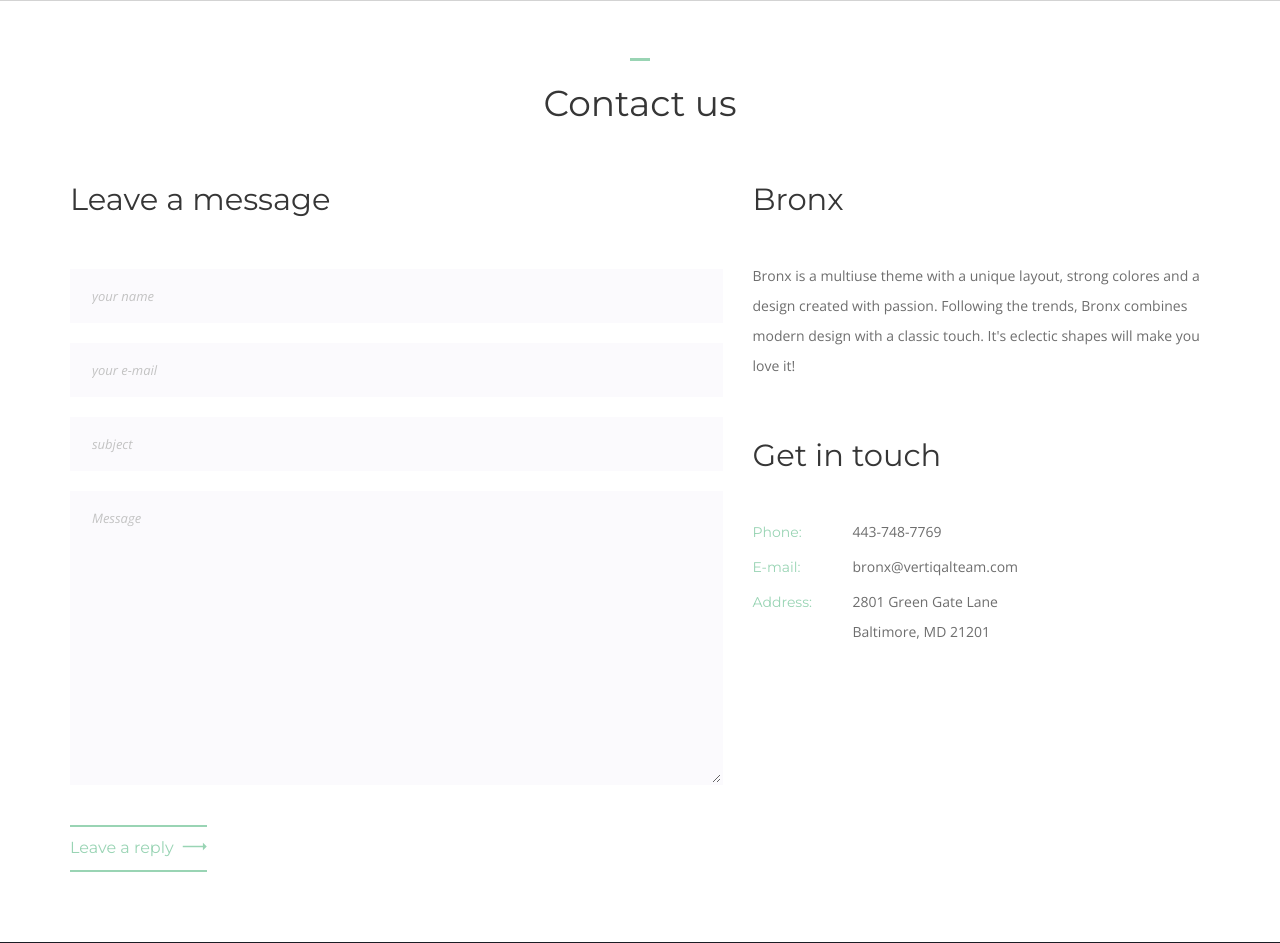
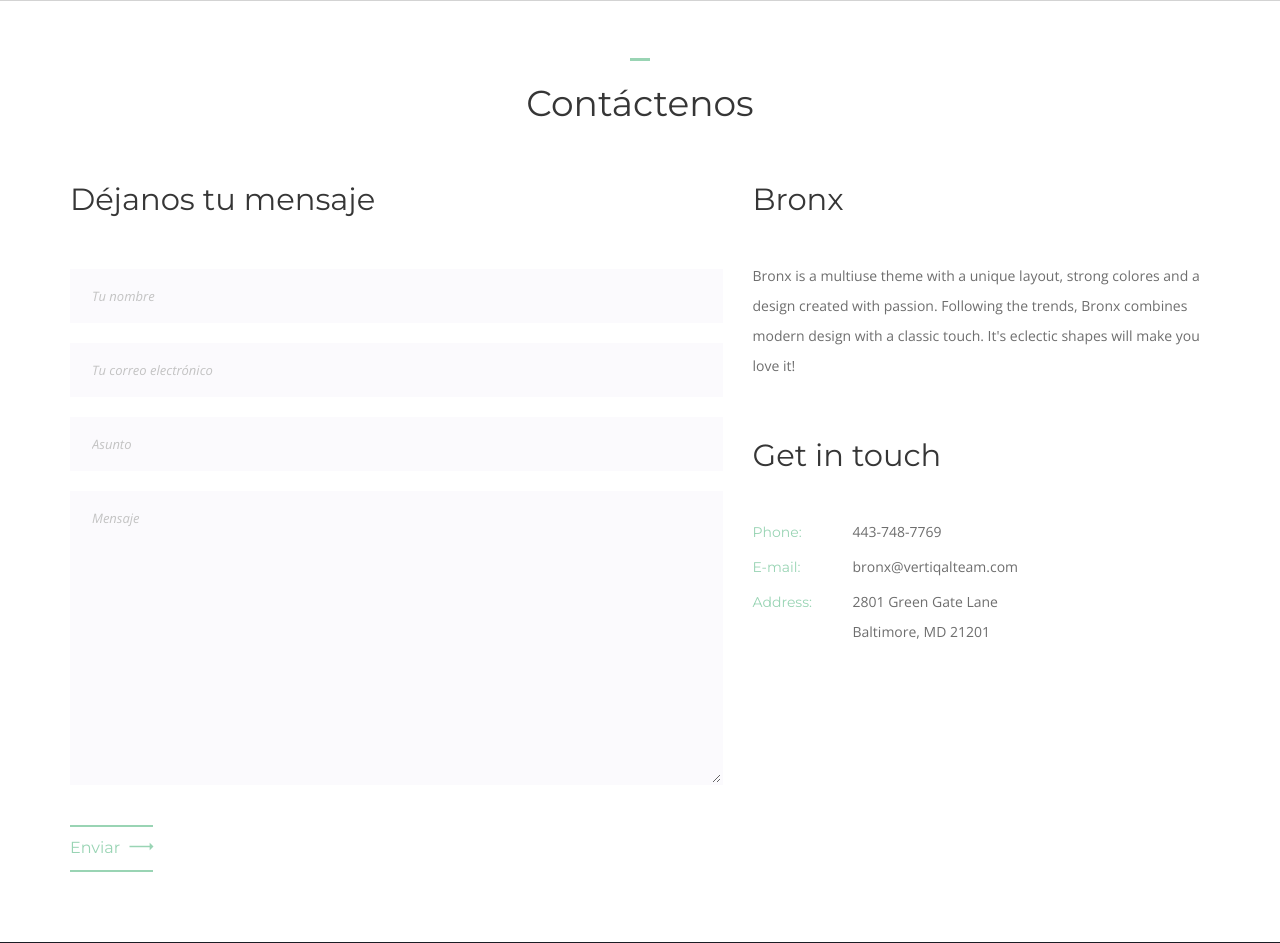
Before and after one commit to smoreno91/ther-flowers, a PHP site: page /contact.php?lang=es in a window 1280 px wide. Shown: the part 551-1494 px from the top of the page. Run offline with PHP 8.4, Linux system fonts and the light colour scheme; some libraries are stand-ins or nearby versions; some web fonts are replaced.

Commit message:
Adding translations

```diff
--- a/about-us.php
+++ b/about-us.php
@@ -6,7 +6,7 @@
 	$meta_description = "";
 ?>
 <!DOCTYPE html>
-<html lang="en">
+<html lang="<?php echo getLanguage() ?>">
 
 <?php include('includes/head.php') ?>
 
@@ -50,7 +50,7 @@
 
 						<div class="headline text-center">
 
-							<h4>Nosotros</h4>
+							<h4><?php echo _L("LANG_US") ?></h4>
 
 						</div><!-- headline -->
 
--- a/assets/css/pages-style.css
+++ b/assets/css/pages-style.css
@@ -122,6 +122,19 @@
 		text-align: center;
 	}
 
+	@media (min-width: 1200px) {
+
+		#header-sticky:not(.header-sticky) #logo {
+			display: table;
+    		height: 125px;
+    		text-align: center;
+		}
+		#header-sticky:not(.header-sticky) #logo a {
+			display: table-cell;
+  			vertical-align: middle;
+		}
+	}
+
 	@media (max-width: 767px) {
 
 		#logo {
--- a/assets/js/custom.js
+++ b/assets/js/custom.js
@@ -899,23 +899,22 @@
 						required: true
 					},
 					message: {
-						required: true,
-						minlength: 10
+						required: true
 					}
 				},
 				messages: {
 					name: {
-						required: "Please enter your name!"
+						required: $("html").attr("lang") == "es" ? "Por favor ingresa tu nombre!" : "Please enter your name!"
 					},
 					email: {
-						required: "Please enter your email!",
-						email: "Please enter a valid email address"
+						required: $("html").attr("lang") == "es" ? "¡Por favor ingresa tu correo electrónico!" : "Please enter your email!",
+						email: $("html").attr("lang") == "es" ? "¡Por favor ingresa un correo electrónico válido!" : "Please enter a valid email address"
 					},
 					subject: {
-						required: "Please enter the subject!"
+						required: $("html").attr("lang") == "es" ? "¡Por favor ingresa el asunto!" : "Please enter the subject!"
 					},
 					message: {
-						required: "Please enter your message!"
+						required: $("html").attr("lang") == "es" ? "¡Por favor ingresa tu mensaje!" : "Please enter your message!"
 					}
 				},
 
--- a/contact.php
+++ b/contact.php
@@ -6,7 +6,7 @@
 	$meta_description = "";
 ?>
 <!DOCTYPE html>
-<html lang="en">
+<html lang="<?php echo getLanguage() ?>">
 
 <?php include('includes/head.php') ?>
 
@@ -50,7 +50,7 @@
 
 						<div class="headline text-center">
 
-							<h4>Contact us</h4>
+							<h4><?php echo _L("LANG_CONTACT_US") ?></h4>
 
 						</div><!-- headline -->
 
@@ -62,22 +62,22 @@
 				<div class="row">
 					<div class="col-sm-7">
 
-						<h4><small>Leave a message</small></h4>
+						<h4><small><?php echo _L("CONTACT_TITLE") ?></small></h4>
 
 						<form id="contact-form" name="contact-form" method="post" action="assets/php/send.php">
                             <fieldset>
 
                                 <div id="alert-area"></div>
 
-                                <input class="col-xs-12" id="name" type="text" name="name" placeholder="your name">
+                                <input class="col-xs-12" id="name" type="text" name="name" placeholder="<?php echo _L("CONTACT_NAME") ?>">
 
-                                <input class="col-xs-12" id="email" type="email" name="email" placeholder="your e-mail">
+                                <input class="col-xs-12" id="email" type="email" name="email" placeholder="<?php echo _L("CONTACT_EMAIL") ?>">
 
-                                <input class="col-xs-12" id="subject" type="text" name="subject" placeholder="subject">
+                                <input class="col-xs-12" id="subject" type="text" name="subject" placeholder="<?php echo _L("CONTACT_SUBJECT") ?>">
 
-                                <textarea class="col-xs-12" id="message" name="message" rows="9" cols="25" placeholder="Message"></textarea>
+                                <textarea class="col-xs-12" id="message" name="message" rows="9" cols="25" placeholder="<?php echo _L("CONTACT_MESSAGE") ?>"></textarea>
 
-                                <button class="btn btn-default" id="submit" type="submit" name="submit" value="">Leave a reply <i class="bronx-icon-arrow-right"></i></button>
+                                <button class="btn btn-default" id="submit" type="submit" name="submit" value=""><?php echo _L("CONTACT_SUBMIT") ?> <i class="bronx-icon-arrow-right"></i></button>
 
                             </fieldset>
                         </form>
--- a/gallery.php
+++ b/gallery.php
@@ -6,7 +6,7 @@
 	$meta_description = "";
 ?>
 <!DOCTYPE html>
-<html lang="en">
+<html lang="<?php echo getLanguage() ?>">
 
 <?php include('includes/head.php') ?>
 
@@ -50,7 +50,7 @@
 
 						<div class="headline text-center">
 
-							<h4>Gallery</h4>
+							<h4><?php echo _L("LANG_GALLERY") ?></h4>
 
 						</div><!-- headline -->
 
--- a/includes/config.php
+++ b/includes/config.php
@@ -35,17 +35,17 @@ function _L($phrase){
         'LANG_US'               => array('en' => 'About us', 'es' => 'Nosotros'),
         'LANG_GALLERY'          => array('en' => 'Gallery', 'es' => 'Galería'),
         'LANG_CONTACT_US'       => array('en' => 'Contact us', 'es' => 'Contáctenos'),
-        'MENU_US_OUR_COMPANY'   => array('en' => 'Our Company', 'es' => 'Nuestra compañia'),
-        'MENU_US_WHY_PREFER_US' => array('en' => 'Why prefer us?', 'es' => '¿Por qué preferirnos?'),
-        'MENU_US_SOCIAL_RESP'   => array('en' => 'Social responsability', 'es' => 'Responsabilidad social'),
-        'MENU_US_OUR_FARMS'     => array('en' => 'Our farms', 'es' => 'Nuestras fincas'),
-        ''  => array('en' => '', 'es' => ''),
-        ''  => array('en' => '', 'es' => ''),
-        ''  => array('en' => '', 'es' => ''),
-        ''  => array('en' => '', 'es' => ''),
-        ''  => array('en' => '', 'es' => ''),
-        ''  => array('en' => '', 'es' => ''),
-        ''  => array('en' => '', 'es' => ''),
+        'LANG_OUR_COMPANY'      => array('en' => 'Our Company', 'es' => 'Nuestra compañia'),
+        'LANG_WHY_PREFER_US'    => array('en' => 'Why prefer us?', 'es' => '¿Por qué preferirnos?'),
+        'LANG_SOCIAL_RESP'      => array('en' => 'Social responsability', 'es' => 'Responsabilidad social'),
+        'LANG_OUR_FARMS'        => array('en' => 'Our farms', 'es' => 'Nuestras fincas'),
+        'HOME_DO_YOU_LIKE'      => array('en' => 'Do you like The R Flowers?', 'es' => '¿Te gusta The R Flowers?'),
+        'CONTACT_TITLE'         => array('en' => 'Leave a message', 'es' => 'Déjanos tu mensaje'),
+        'CONTACT_NAME'          => array('en' => 'Your name', 'es' => 'Tu nombre'),
+        'CONTACT_EMAIL'         => array('en' => 'Your e-mail', 'es' => 'Tu correo electrónico'),
+        'CONTACT_SUBJECT'       => array('en' => 'Subject', 'es' => 'Asunto'),
+        'CONTACT_MESSAGE'       => array('en' => 'Message', 'es' => 'Mensaje'),
+        'CONTACT_SUBMIT'        => array('en' => 'Leave a reply', 'es' => 'Enviar'),
         ''  => array('en' => '', 'es' => ''),
         ''  => array('en' => '', 'es' => ''),
         ''  => array('en' => '', 'es' => ''),
@@ -63,10 +63,7 @@ function _L($phrase){
         ''  => array('en' => '', 'es' => ''),
     );
 
-    $lang = getLanguage();
-    //$lang = isset($_GET['lang']) ? $_GET['lang'] : 'en';
-
-    return (!array_key_exists($phrase, $_L)) ? $phrase : $_L[$phrase][$lang];
+    return (!array_key_exists($phrase, $_L)) ? $phrase : $_L[$phrase][getLanguage()];
 }
 
 ?>
--- a/includes/header.php
+++ b/includes/header.php
@@ -26,10 +26,10 @@
 						<li class="<?php echo $actual_page == 'about-us' ? 'active' : ''?> dropdown">
 							<a href="about-us.php"><?php echo _L("LANG_US") ?></a>
 							<ul>
-								<li><a href="about-us.php"><?php echo _L("MENU_US_OUR_COMPANY") ?></a></li>
-								<li><a href="about-us.php"><?php echo _L("MENU_US_WHY_PREFER_US") ?></a></li>
-								<li><a href="about-us.php"><?php echo _L("MENU_US_SOCIAL_RESP") ?></a></li>
-								<li><a href="about-us.php"><?php echo _L("MENU_US_OUR_FARMS") ?></a></li>
+								<li><a href="about-us.php"><?php echo _L("LANG_OUR_COMPANY") ?></a></li>
+								<li><a href="about-us.php"><?php echo _L("LANG_WHY_PREFER_US") ?></a></li>
+								<li><a href="about-us.php"><?php echo _L("LANG_SOCIAL_RESP") ?></a></li>
+								<li><a href="about-us.php"><?php echo _L("LANG_OUR_FARMS") ?></a></li>
 							</ul>
 						</li>
 						<li class="<?php echo $actual_page == 'gallery' ? 'active' : ''?>"><a href="gallery.php"><?php echo _L("LANG_GALLERY") ?></a></li>
--- a/portfolio.php
+++ b/portfolio.php
@@ -6,7 +6,7 @@
 	$meta_description = "";
 ?>
 <!DOCTYPE html>
-<html lang="en">
+<html lang="<?php echo getLanguage() ?>">
 
 <?php include('includes/head.php') ?>
 
@@ -50,7 +50,7 @@
 
                         <div class="headline text-center">
 
-							<h4>Portfolio</h4>
+							<h4><?php echo _L("LANG_PORTFOLIO"); ?></h4>
 
 						</div><!-- headline -->
 
```
Also changed, not shown: index.php (+4 -4 lines).
